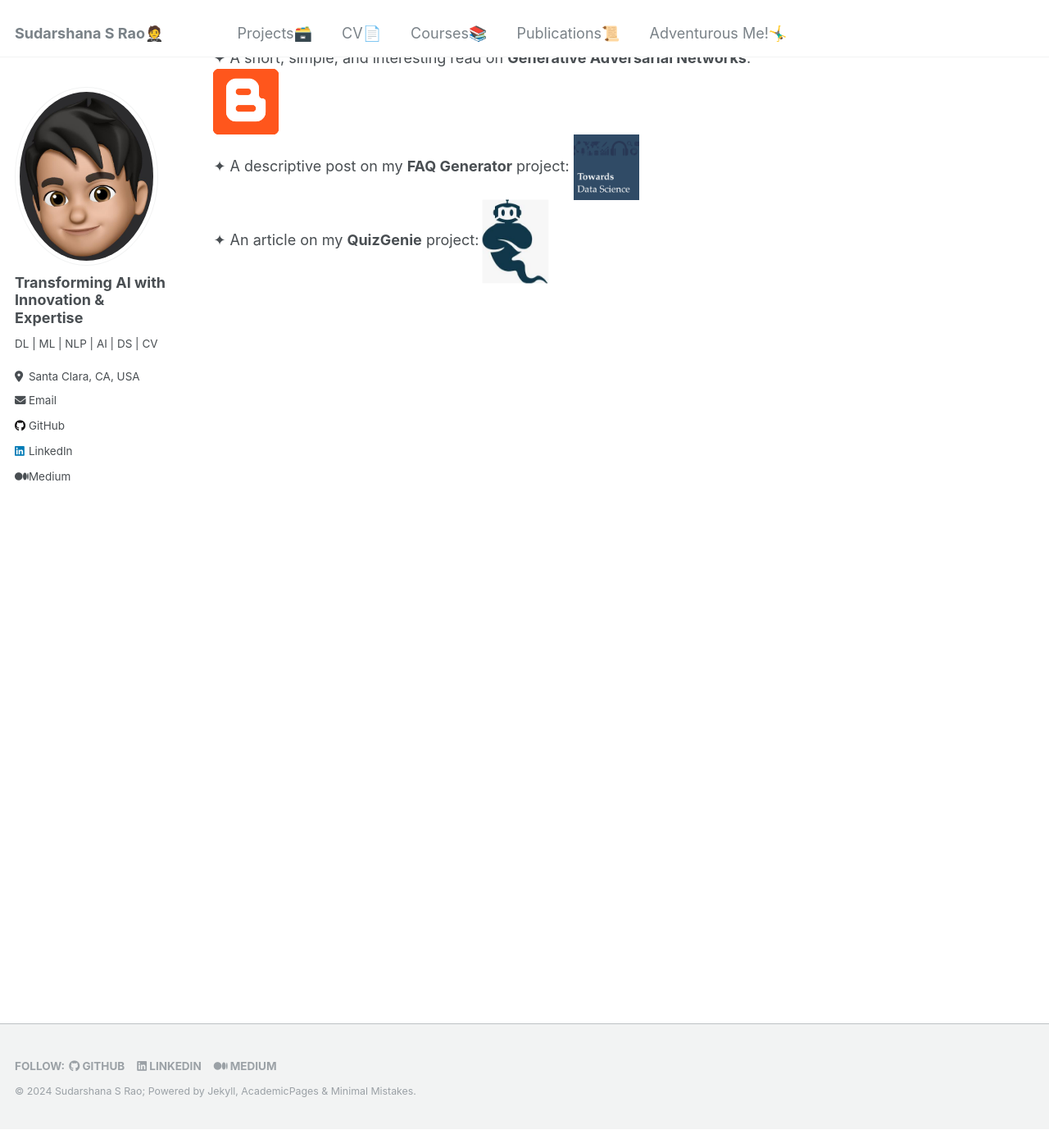
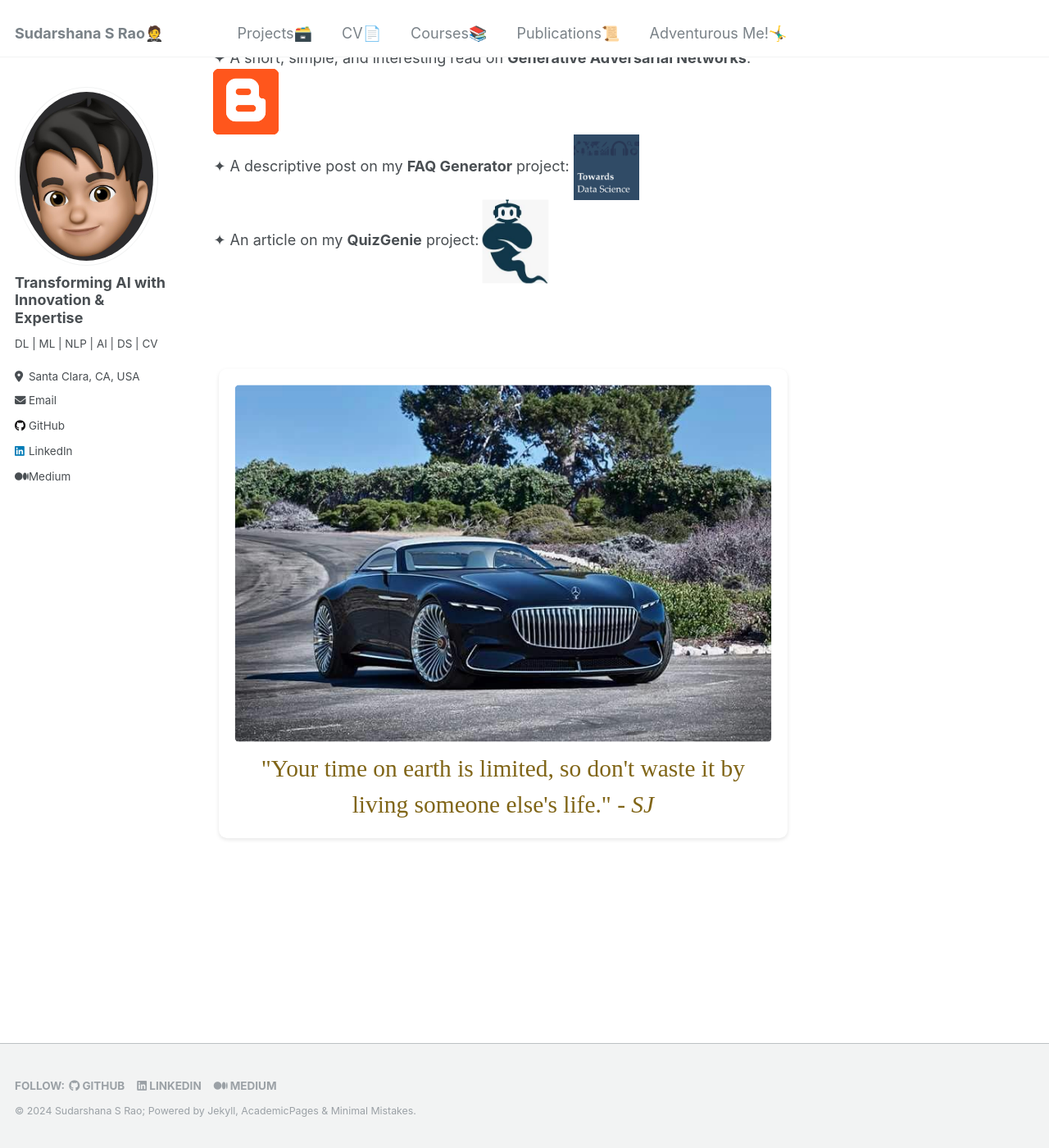
Before and after one commit to SudarshanaSRao/SudarshanaSRao.github.io, a Jekyll site: the page built from _pages/about.md, in a window 1280 px wide and 1400 px high, scrolled down 913 px. Shown: the whole window at 82% size. Built offline with Jekyll 4.4.1, drawn with Linux system fonts in a browser that asks for light colours; comment, search, counter and statistics services are not loaded; before the commit the page ends 2290 px from its top, so only the background shows below that; some of the changed lines change nothing that is shown.

Commit message:
Update about.md

```diff
--- a/_pages/about.md
+++ b/_pages/about.md
@@ -262,33 +262,52 @@ I am seeking full-time roles and craving challenging opportunities to contribute
     }
 </style>
 
-<div class="container">
-    <img src="/images/Carcool.jpg" alt="Cool Car" class="animated-image" style="cursor: crosshair;">
-    <span class="animated-text">"Your time on earth is limited, so don't waste it by living someone else's life." <i>-</i> SJ</span>
+<div class="inspiration-section">
+    <div class="inspiration-box">
+        <img src="/images/Carcool.jpg" alt="Cool Car">
+        <span>"Your time on earth is limited, so don't waste it by living someone else's life." <i>- SJ</i></span>
+    </div>
 </div>
 
-<script>
-    // Function to check if elements are in view
-    function isElementInView(element) {
-        const rect = element.getBoundingClientRect();
-        return (
-            rect.top >= 0 &&
-            rect.left >= 0 &&
-            rect.bottom <= (window.innerHeight || document.documentElement.clientHeight) &&
-            rect.right <= (window.innerWidth || document.documentElement.clientWidth)
-        );
-    }
-    // Function to add or remove 'in-view' class based on scroll
-    function handleScroll() {
-        const container = document.querySelector('.container');
-        if (isElementInView(container)) {
-            container.classList.add('in-view');
-        } else {
-            container.classList.remove('in-view');
-        }
-    }
-    // Event listener for scroll
-    window.addEventListener('scroll', handleScroll);
-    // Initial check for elements in view on page load
-    document.addEventListener('DOMContentLoaded', handleScroll);
-</script>
+<style>
+  .inspiration-section {
+    display: flex;
+    flex-direction: column;
+    align-items: center;
+    margin-top: 100px;
+}
+.inspiration-box {
+    text-align: center;
+    padding: 20px;
+    transition: transform 0.3s ease, box-shadow 0.3s ease;
+    border-radius: 10px;
+    cursor: pointer;
+    /* Initial "submerged" look */
+    transform: scale(0.98);
+    box-shadow: 0 2px 5px rgba(0, 0, 0, 0.1);
+    background-color: #ffffff;
+}
+/* Hover effect to "pop up" the box */
+.inspiration-box:hover {
+    transform: scale(1.03);
+    box-shadow: 0 4px 15px rgba(0, 0, 0, 0.2);
+}
+.inspiration-box img {
+    width: 100%;  /* Adjust image width to fit the box */
+    border-radius: 5px;
+    transition: transform 0.3s ease;
+}
+.inspiration-box span {
+    display: block;
+    font-family: 'Brush Script MT', cursive;
+    font-size: 30px;
+    color: #806517;
+    margin-top: 10px;
+    transition: transform 0.3s ease;
+}
+/* Optional hover effect for the image */
+.inspiration-box:hover img,
+.inspiration-box:hover span {
+    transform: translateY(-3px);
+}
+</style>
```
